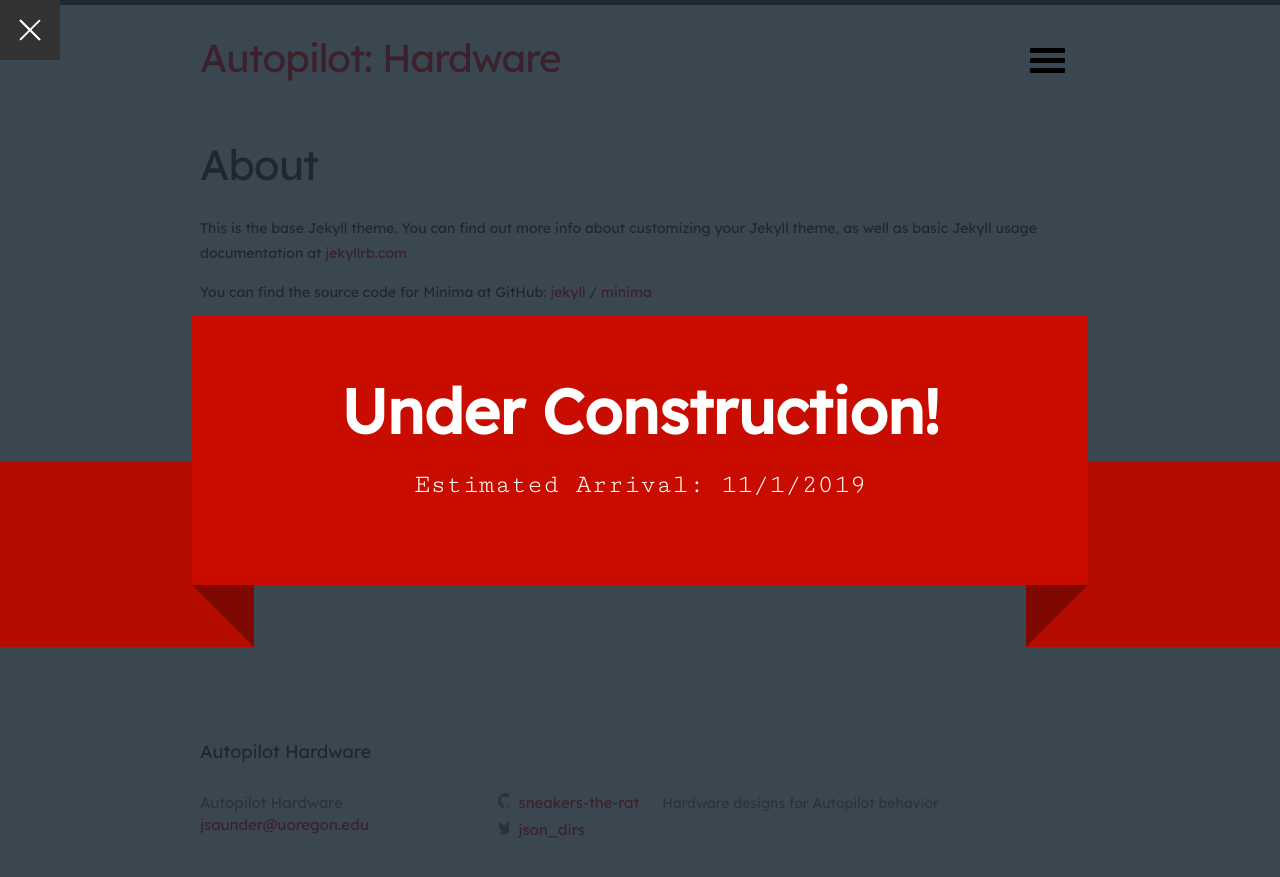
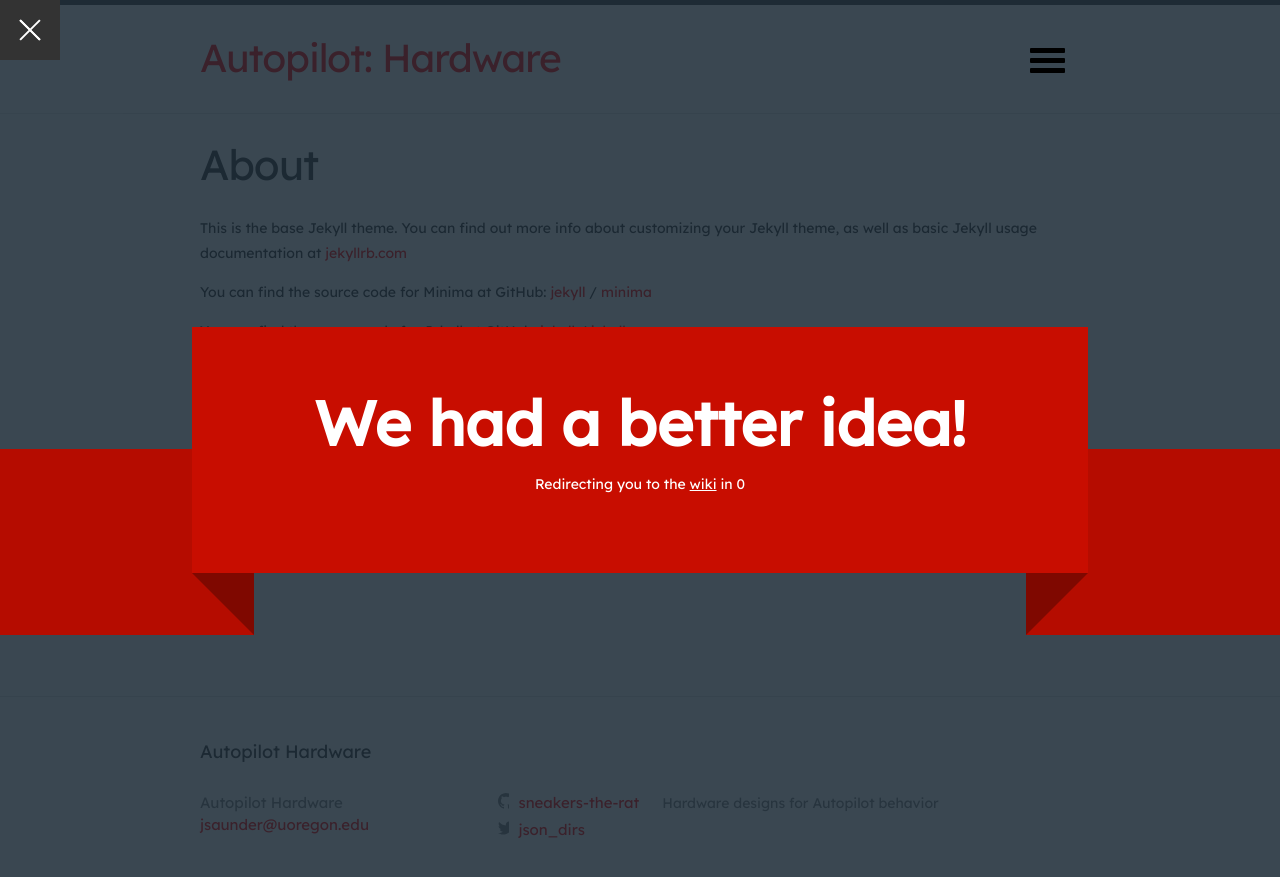
Before and after one commit to sneakers-the-rat/autopilot_site, a Jekyll site: the page built from _hardware/about.md, in a window 1280 px wide. Shown: the top 877 px of the page. Built offline with Jekyll 4.4.1, drawn with Linux system fonts in a browser that asks for light colours; nearby versions of some CDN libraries.

Commit message:
i guess this is a jekyll site lol

```diff
--- a/_hardware/_includes/footer.html
+++ b/_hardware/_includes/footer.html
@@ -43,5 +43,20 @@
     <script src="/hardware/assets/js/bootstrap.min.js"></script>
     <script src="/hardware/assets/js/scripts.js"></script>
         <script src="/hardware/assets/js/hardware.js"></script>
+        <script>
+    // Countdown to redirect!
+decrement = function(){
+    let countdown = document.getElementById("countdown");
+    let next = parseInt(countdown.textContent) - 1;
+    countdown.textContent = next;
+    if (next>0){
+        setTimeout(decrement, 1000)
+    }
+}
+
+window.addEventListener('load', (event) => {
+    setTimeout(decrement, 1000)
+})
+</script>
 
 </footer>
--- a/_hardware/_includes/head.html
+++ b/_hardware/_includes/head.html
@@ -3,6 +3,7 @@
   <meta http-equiv="X-UA-Compatible" content="IE=edge">
   <meta name="viewport" content="width=device-width, initial-scale=1">
   {%- seo -%}
+  <meta http-equiv="Refresh" content="4; url='https://wiki.auto-pi-lot.com'" />
   <link rel="stylesheet" href="{{ "/assets/main.css" | relative_url }}">
       <script src="https://cdnjs.cloudflare.com/ajax/libs/jquery/2.2.2/jquery.min.js"></script>
   <link href="/hardware/assets/css/bootstrap.min.css" rel="stylesheet">
--- a/_hardware/_includes/overlay.html
+++ b/_hardware/_includes/overlay.html
@@ -5,8 +5,8 @@
 
       <div>
                         <h1 class="ribbon">
-   <strong class="ribbon-content">Under Construction!</strong>
-   <p>Estimated Arrival: 11/1/2019</p>
+   <strong class="ribbon-content">We had a better idea!</strong>
+   <p>Redirecting you to the <a href="https://wiki.auto-pi-lot.com" style="color:#ffffff; text-decoration:underline;">wiki</a> in <span id="countdown">3</span></p>
 </h1>
 
       </div>
--- a/_hardware/assets/css/overlay.css
+++ b/_hardware/assets/css/overlay.css
@@ -232,7 +232,7 @@ body {
 }
 
 .ribbon > p {
-  font-family: 'Cutive Mono', monospace;
+  font-familive Mono', monospace;
   font-size: 20pt;
 }
 
```
